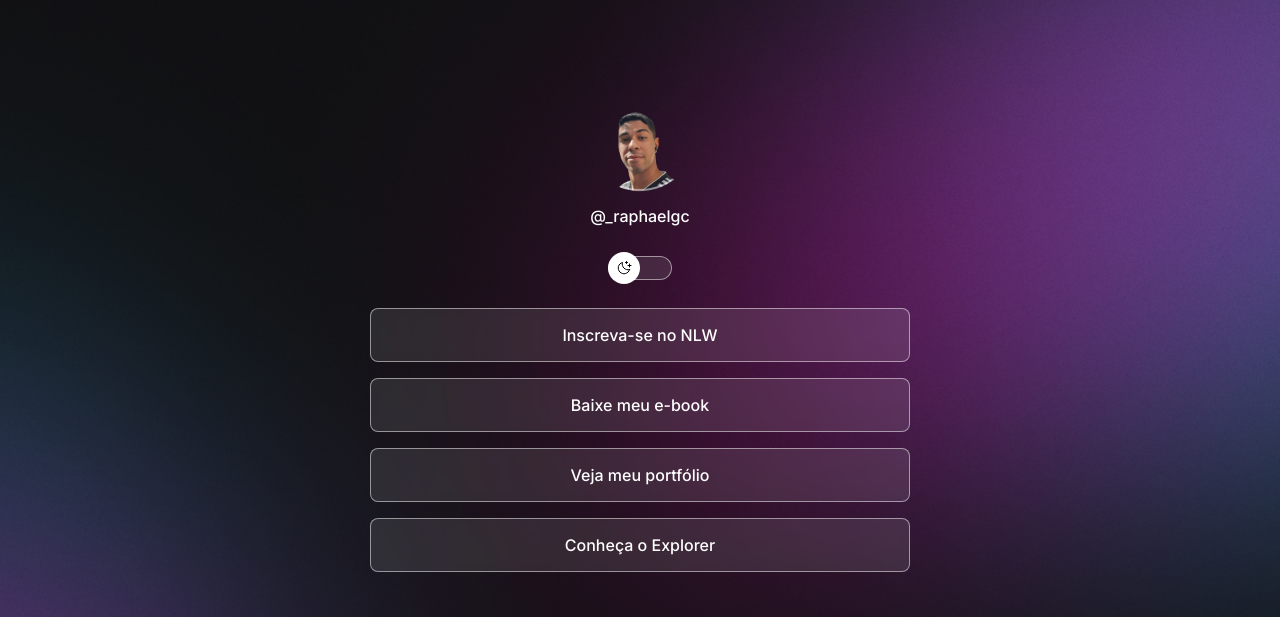
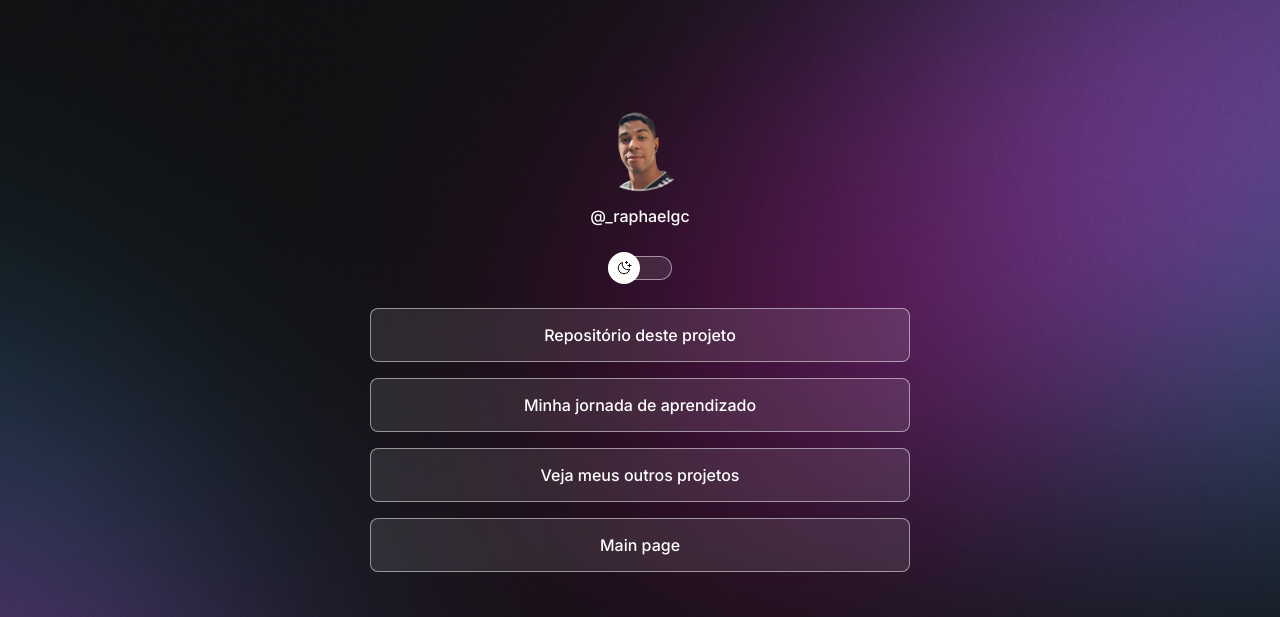
Before and after one commit to Raphael-GC/discover, a plain HTML site: page index.html in a window 1280 px wide. Shown: the top 617 px of the page. Drawn offline with nearby package versions, Linux system fonts and the light colour scheme.

Commit message:
Update index.html

```diff
--- a/index.html
+++ b/index.html
@@ -19,7 +19,7 @@
       <div id="profile">
         <img
           src="./assets/avatar.png"
-          alt="Foto de perfil de Raphael-GC usando barba e um casaco com o capuz abaixado num fundo degradê entre laranja e laranja escuro."
+          alt="Foto de Raphael-GC com a camisa da Juventus."
         />
         <p>@_raphaelgc</p>
       </div>
@@ -31,20 +31,20 @@
 
       <ul>
         <li>
-          <a href="#" target="_blank"> Inscreva-se no NLW </a>
+          <a href="https://github.com/Raphael-GC/discover" target="_blank"> Repositório deste projeto </a>
         </li>
         <li>
-          <a href="#" target="_blank"> Baixe meu e-book </a>
+          <a href="https://github.com/Raphael-GC/Skylab_JS#readme" target="_blank"> Minha jornada de aprendizado </a>
         </li>
         <li>
           <a href="https://github.com/Raphael-GC" target="_blank">
-            Veja meu portfólio
+            Veja meus outros projetos
           </a>
         </li>
         <li>
-          <a href="https://www.rocketseat.com.br/" target="_blank">
-            Conheça o Explorer</a
-          >
+          <a href="https://www.r-gc.dev" target="_blank">
+            Main page
+          </a>
         </li>
       </ul>
       <div id="social-links">
```
